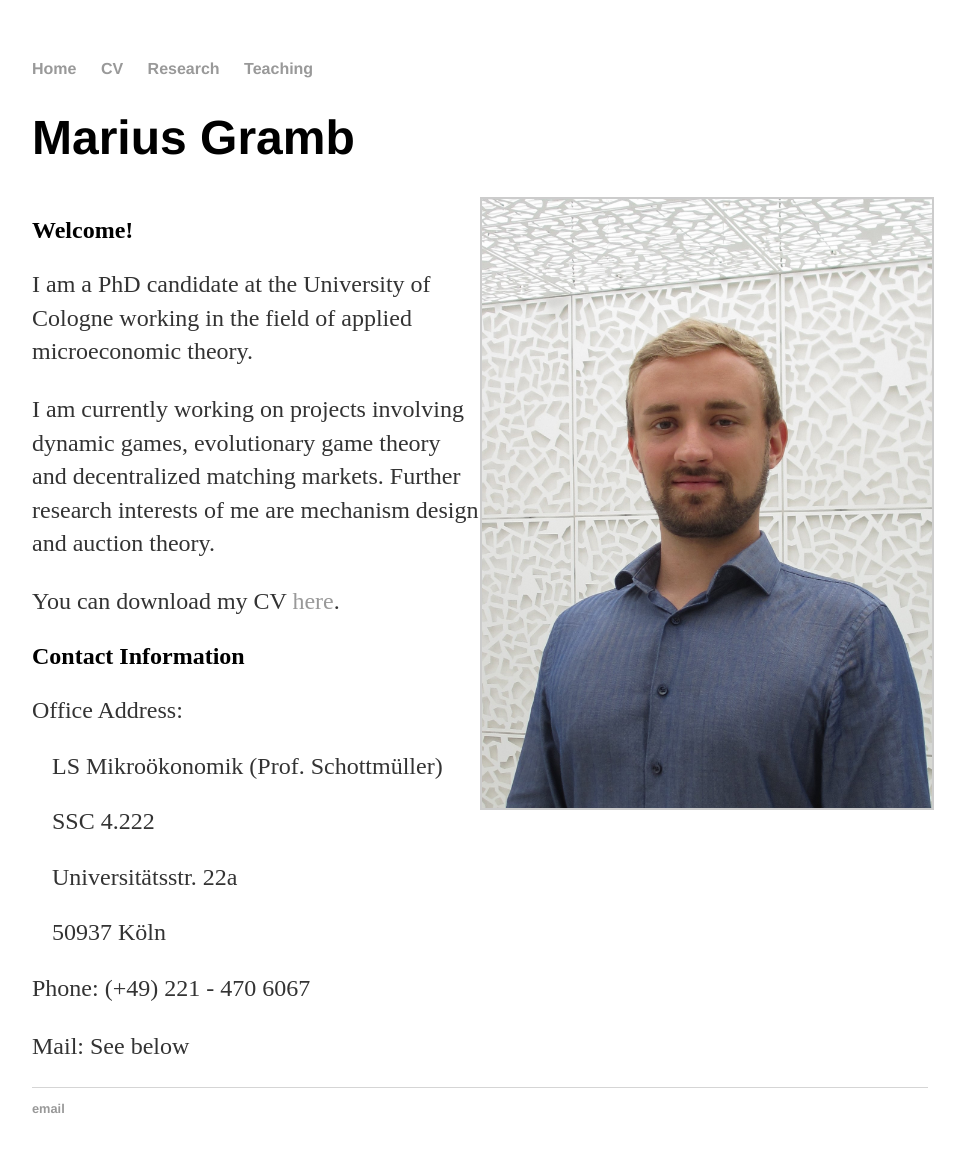
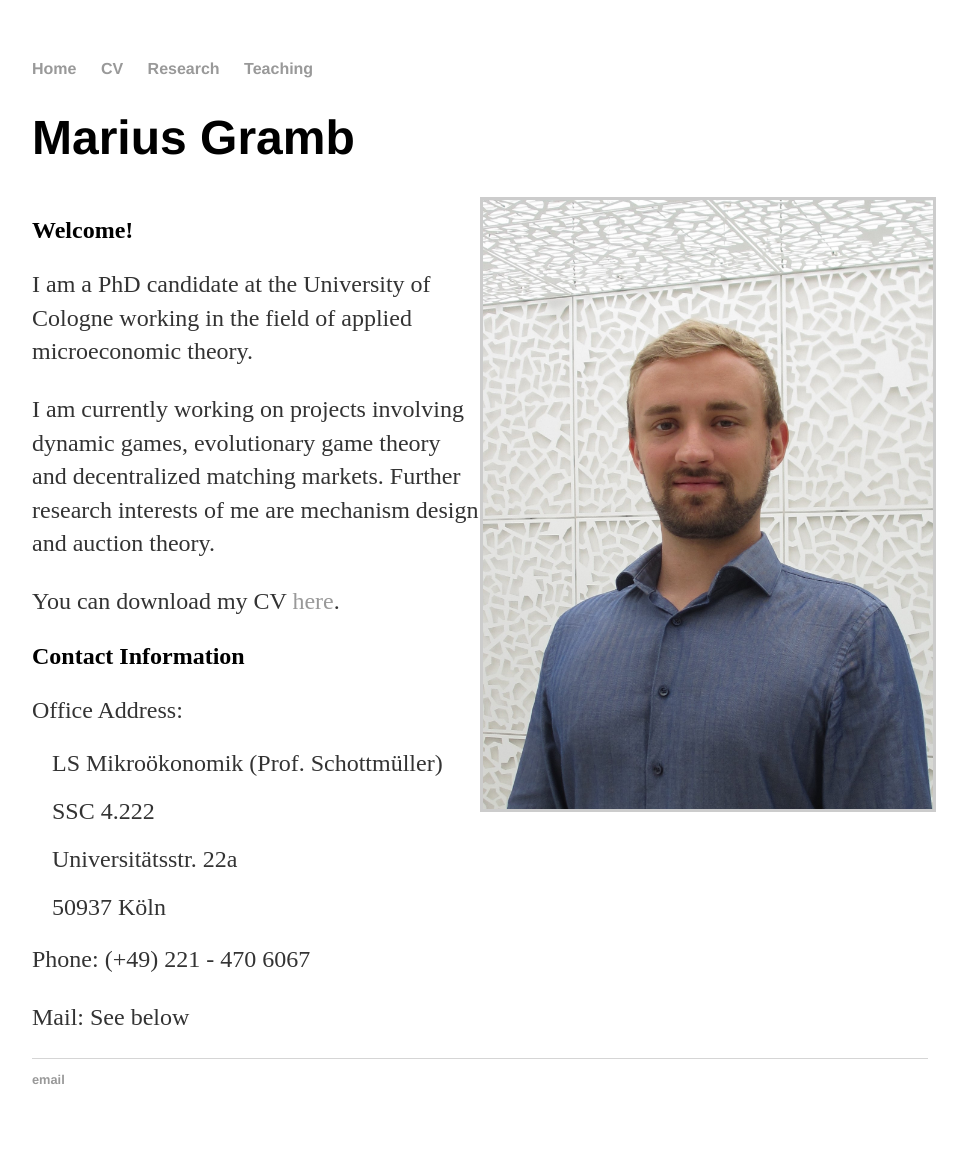
Before and after one commit to mariusgramb/mariusgramb.github.io, a Jekyll site: the page built from index.html, in a window 1280 px wide. Shown: the whole page, without its empty margins (160-1127 px from the left). Built offline with Jekyll 4.4.1, drawn with Linux system fonts in a browser that asks for light colours; after the commit the page ends 1147 px from its top, so only the background shows below that.

Commit message:
Update index.html

```diff
--- a/index.html
+++ b/index.html
@@ -23,10 +23,10 @@
 
 	  <h2> Contact Information </h2>
 		<p>Office Address: </p>
-	  	<p style="text-indent:20px;line-height: 130%"> LS Mikroökonomik (Prof. Schottmüller) </p>
-	  	<p style="text-indent:20px;line-height: 130%"> SSC 4.222 </p>
-	  	<p style="text-indent:20px;line-height: 130%"> Universitätsstr. 22a </p>
-	  	<p style="text-indent:20px;line-height: 130%"> 50937 Köln </p>
+	  	<p style="text-indent:20px;line-height: 100%"> LS Mikroökonomik (Prof. Schottmüller) </p>
+	  	<p style="text-indent:20px;line-height: 100%"> SSC 4.222 </p>
+	  	<p style="text-indent:20px;line-height: 100%"> Universitätsstr. 22a </p>
+	  	<p style="text-indent:20px;line-height: 100%"> 50937 Köln </p>
 		<p>Phone: (+49) 221 - 470 6067 </p>
 	  	<p>Mail: See below </p>
 	</div>
```
Also changed, not shown: other parts of index.html (+1 -1 lines).
